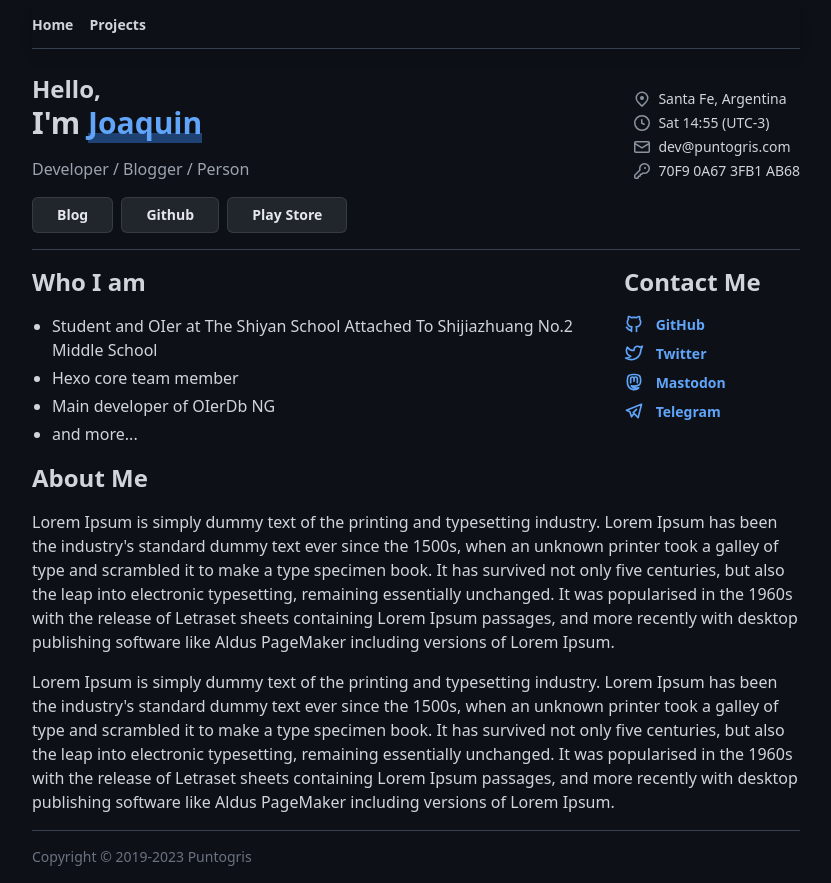
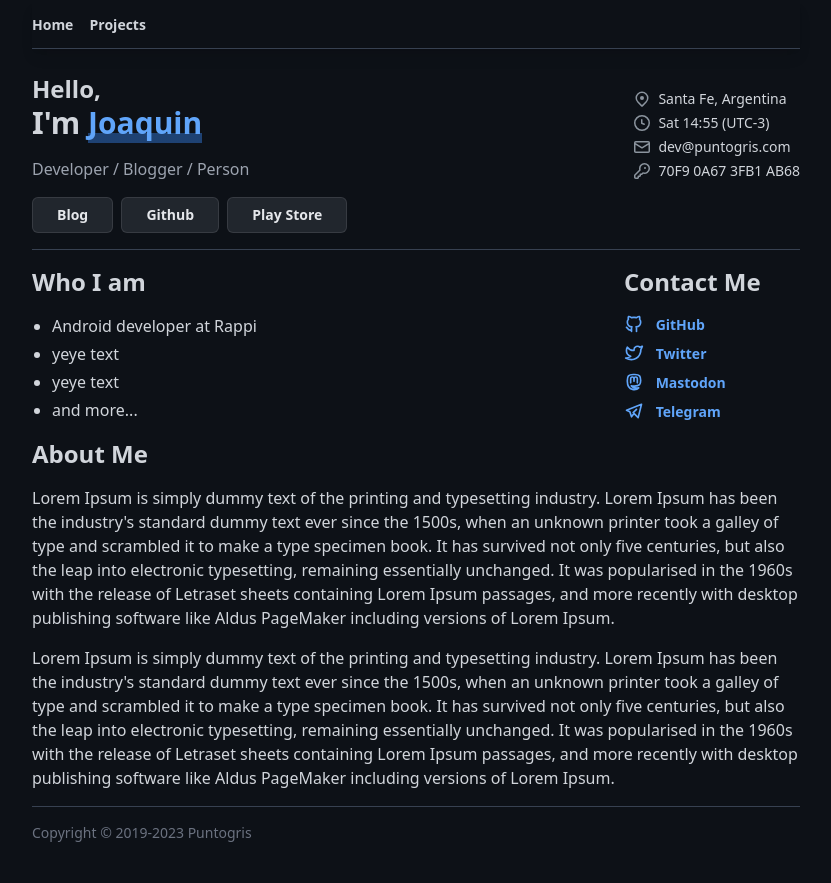
Before and after one commit to puntogris/puntogris-site, an Astro site: page / in a window 1280 px wide. Shown: the whole page, without its empty margins (224-1055 px from the left). After the commit the page ends 859 px from the top, so only its background shows below. Built offline with nearby package versions, Linux system fonts and the light colour scheme; Astro itself is replaced by a stand-in of ours.

Commit message:
updated who am i placeholder text

```diff
--- a/src/components/WhoAmI.astro
+++ b/src/components/WhoAmI.astro
@@ -1,14 +1,13 @@
-<section class="text-gray-300 ">
+<section class="text-gray-300">
   <p class="text-2xl font-bold">Who I am</p>
 
   <ul role="list" class="marker:text-gray-300 list-disc pl-5 space-y-1 mt-4">
-       <li>
-      Student and OIer at <a
-        href="http://www.sjzezsyxx.com"
+    <li>
+      Android developer at <a
+        href="http://www.rappi.com"
         target="_blank"
         rel="external nofollow noopener noreferrer"
-        class="Link-sc-hrxz1n-0 dZknbV"
-        >The Shiyan School Attached To Shijiazhuang No.2 Middle School</a
+        class="Link-sc-hrxz1n-0 dZknbV">Rappi</a
       >
     </li>
     <li>
@@ -16,15 +15,15 @@
         href="https://hexo.io"
         target="_blank"
         rel="external nofollow noopener noreferrer"
-        class="Link-sc-hrxz1n-0 dZknbV">Hexo</a
-      > core team member
+        class="Link-sc-hrxz1n-0 dZknbV">yeye</a
+      > text
     </li>
     <li>
-      Main developer of <a
+      yeye <a
         href="https://oier.baoshuo.dev/?utm_source=baoshuo.ren&utm_medium=who-i-am&utm_campaign=link"
         target="_blank"
         rel="external nofollow noopener noreferrer"
-        class="Link-sc-hrxz1n-0 dZknbV">OIerDb NG</a
+        class="Link-sc-hrxz1n-0 dZknbV">text</a
       >
     </li>
     <li>and more...</li>
```
